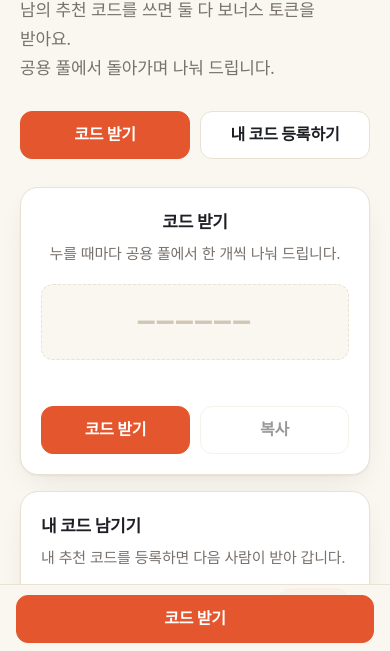
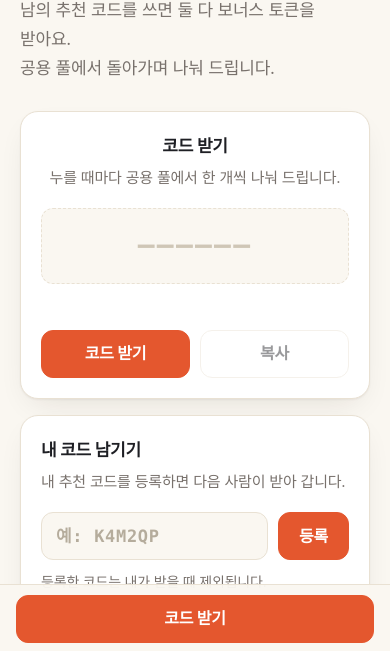
Before and after one commit to YMO1215/muserefcode, a website: page index.html in a window 390 px wide. Shown: the part 191-842 px from the top of the page. Drawn offline with Linux system fonts and the light colour scheme; no server answers; a web font is replaced by a local one.

Commit message:
feat: remove hero CTA buttons
Co-Authored-By: Claude Opus 5.5 <noreply@anthropic.com>

```diff
--- a/index.html
+++ b/index.html
@@ -57,8 +57,7 @@
   /* hero */
   .hero { padding: 56px 0 36px; }
   h1 { font-size: clamp(30px, 7vw, 44px); font-weight: 800; line-height: 1.2; letter-spacing: -0.03em; margin: 0 0 14px; }
-  .sub { color: var(--dim); font-size: 17px; margin: 0 0 28px; }
-  .cta { display: flex; gap: 10px; flex-wrap: wrap; }
+  .sub { color: var(--dim); font-size: 17px; margin: 0; }
 
   /* buttons */
   .btn {
@@ -166,7 +165,6 @@
     .card { padding: 20px; }
     .card + .card, .card { margin-bottom: 16px; }
     .code { font-size: 28px; }
-    .cta .btn { flex: 1 1 0; }
     .sticky-cta {
       display: block; position: fixed; left: 0; right: 0; bottom: 0; z-index: 20;
       padding: 10px 16px calc(10px + env(safe-area-inset-bottom));
@@ -198,10 +196,6 @@
   <section class="hero">
     <h1>코드 하나 받고,<br>코드 하나 남기기.</h1>
     <p class="sub">남의 추천 코드를 쓰면 둘 다 보너스 토큰을 받아요.<br>공용 풀에서 돌아가며 나눠 드립니다.</p>
-    <div class="cta">
-      <a class="btn primary" href="#get-card">코드 받기</a>
-      <a class="btn" href="#share">내 코드 등록하기</a>
-    </div>
   </section>
 
   <section class="card codebox" id="get-card" aria-labelledby="get-title">
```
